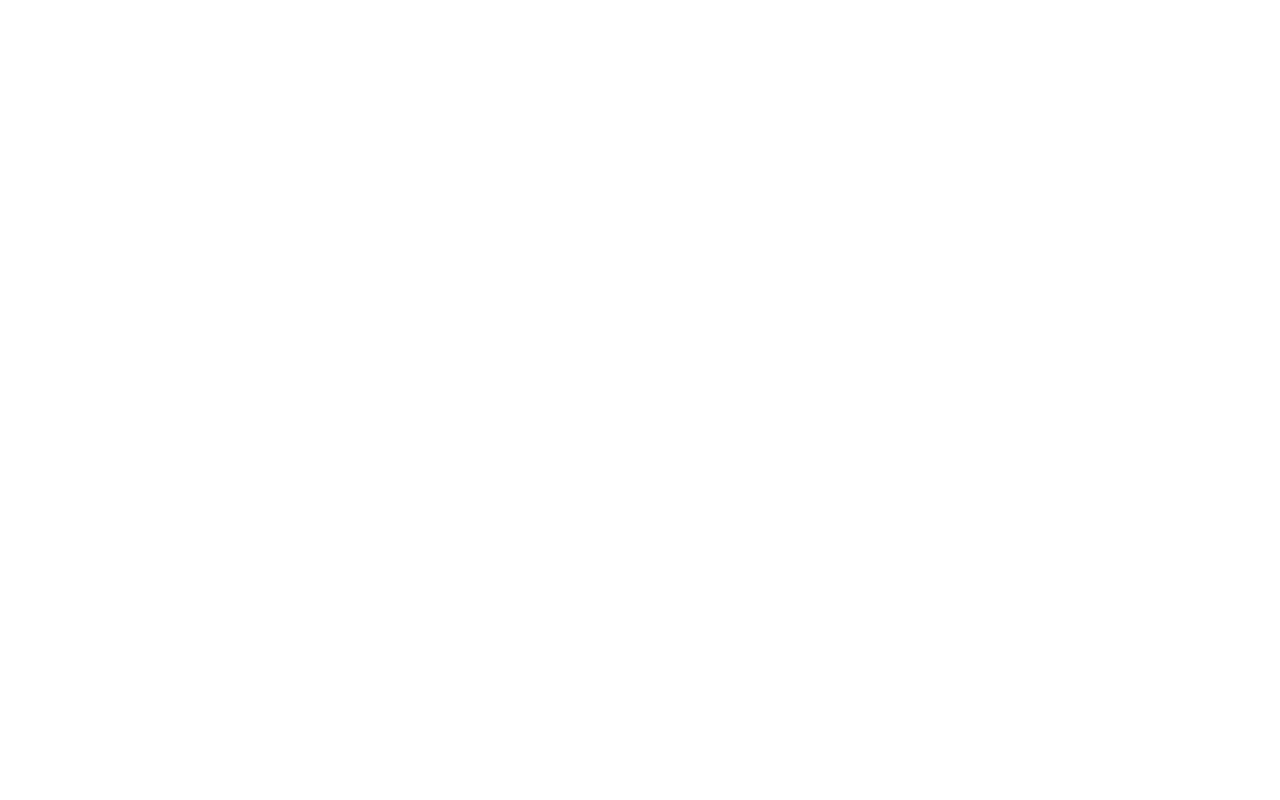
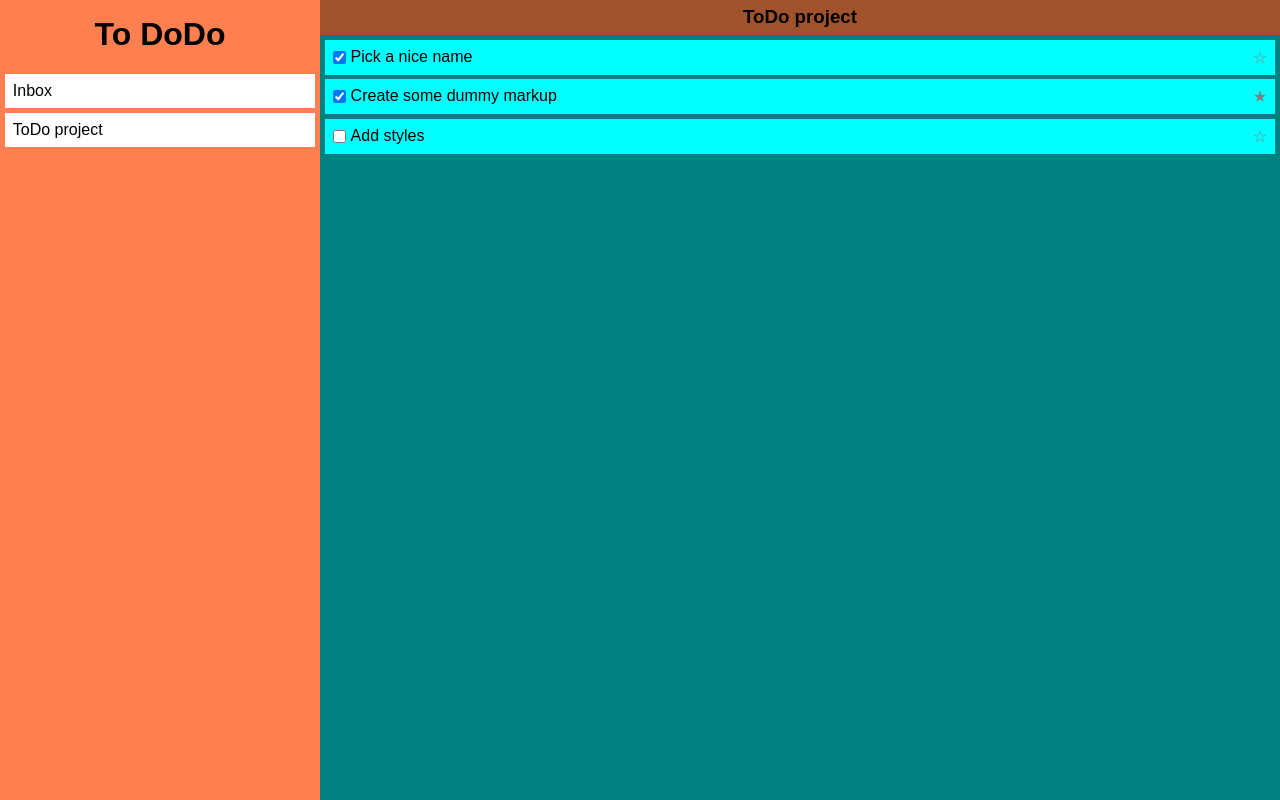
Before and after one commit to andrewr224/to-dodo, a website built with webpack: page dist/index.html in a window 1280 px wide. Built offline with nearby package versions, Linux system fonts and the light colour scheme.

Commit message:
Add markup and basic styles :blowfish:

```diff
--- a/dist/index.html
+++ b/dist/index.html
@@ -4,9 +4,47 @@
 <meta charset="utf-8">
 <link rel="stylesheet" href="main.css">
 
-<title>Getting Started</title>
+<title>To DoDo</title>
 </head>
 <body>
+  <section>
+    <div class="lists">
+      <header>
+        <h1>To DoDo
+      </header>
+
+      <div class="list">
+        <p>Inbox</p>
+      </div>
+      <div class="list">
+        <p>ToDo project</p>
+      </div>
+    </div>
+
+    <div class="todos">
+      <header>
+        <h3>ToDo project</h3>
+      </header>
+
+      <div class="todo">
+        <input type="checkbox" checked>
+        <p>Pick a nice name</p>
+        <span>&#9734;</span>
+      </div>
+
+      <div class="todo">
+        <input type="checkbox" checked>
+        <p>Create some dummy markup</p>
+        <span>&#9733;</span>
+      </div>
+
+      <div class="todo">
+        <input type="checkbox">
+        <p>Add styles</p>
+        <span>&#9734;</span>
+      </div>
+    </div>
+  </section>
 
   <script src="bundle.js"></script>
   </body>
--- a/dist/main.css
+++ b/dist/main.css
@@ -0,0 +1,75 @@
+*{
+    padding: 0;
+    margin: 0;
+    box-sizing: border-box;
+}
+
+body{
+    font-size: 10px;
+    font-family: Arial, sans-serif;
+}
+
+h1{
+    font-size: 2rem;
+}
+
+header{
+    text-align: center;
+}
+
+section{
+    display: flex;
+    align-content: stretch;
+    width: 100%;
+    height: 100vh;
+}
+
+.lists{
+    display: flex;
+    flex-direction: column;
+    background: coral;
+    width: 25%;
+}
+
+.lists header{
+    padding: 1rem;
+}
+
+.list{
+    background: white;
+    margin: .3rem;
+    margin-bottom: 0;
+    padding: .5rem;
+    font-size: 1rem;
+}
+
+.todos{
+    display: flex;
+    flex-direction: column;
+    background: teal;
+    width: 75%;
+}
+
+.todos header{
+    background: sienna;
+    padding: .4rem;
+    font-size: 1rem;
+}
+
+.todo{
+    display: flex;
+    background: cyan;
+    margin: .3rem;
+    margin-bottom: 0;
+    padding: .5rem;
+    font-size: 1rem;
+}
+
+.todo input{
+    margin-right: .3rem;
+}
+
+.todo span{
+    margin-left: auto;
+    color: gray;
+}
```
